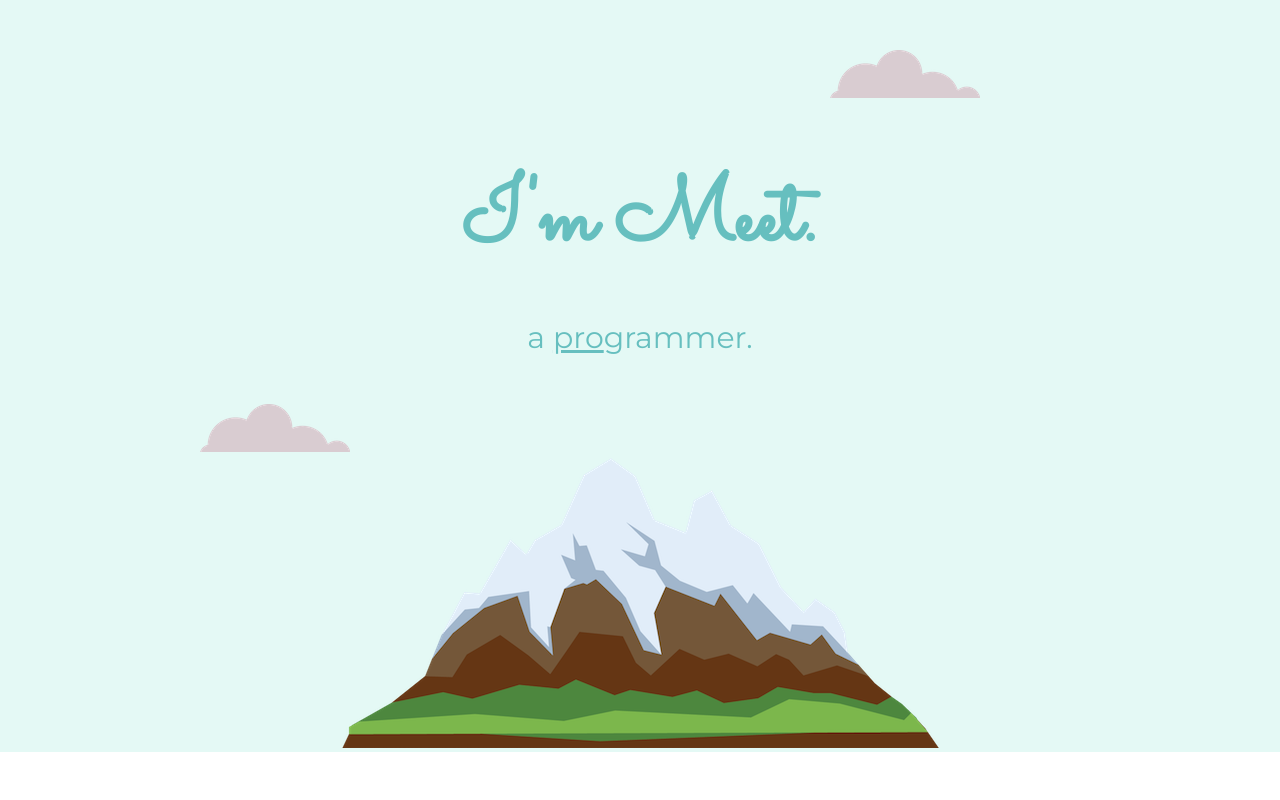
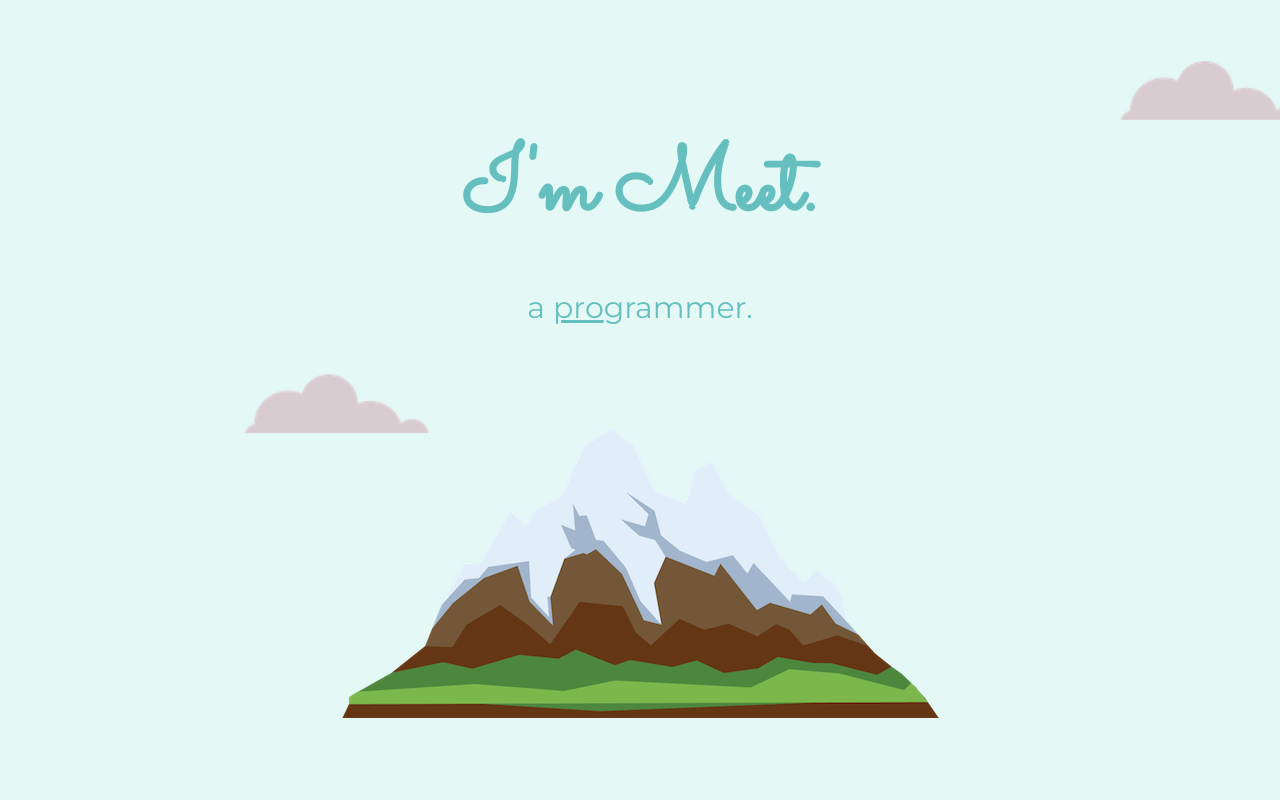
Before and after one commit to meet035/My-Site, a plain HTML site: page index.html in a window 1280 px wide. Shown: the top 800 px of the page. Drawn offline with Linux system fonts and the light colour scheme.

Commit message:
Add files via upload

```diff
--- a/css/style.css
+++ b/css/style.css
@@ -1,12 +1,26 @@
+header{
+  height:100vh;
+  width:100%;
+  background-image: url('cloudbg.png');
+  background-size: cover;
+}
+
 body{
   color: #40514E;
   margin:0;
   text-align: center;
   font-family:'Merriweather', serif;
+  padding:0;
+  perspective: 1px;
+  transform-style: preserve-3d;
+  overflow-y: scroll;
+  overflow-x: hidden;
+
 }
 
 h1{
-  margin: 50px auto 0 auto;
+  margin: 0 auto 0 auto;
+  padding-top: 120px;
   font-size: 90px;
   line-height: 1.6;
   font-family: 'Sacramento', cursive;
@@ -80,15 +94,9 @@ hr{
 }
 
 .bottom-cloud{
-  position:absolute;
-  right:300px;
-  top:50px;
-}
-
-.top-cloud{
   position: absolute;
-  left:200px;
-  bottom:300px;
+  right:100px;
+  top:500px;
 }
 
 .lamp-img{
--- a/index.html
+++ b/index.html
@@ -1,5 +1,6 @@
 <!DOCTYPE html>
 <html lang="en" dir="ltr">
+
 <head>
   <meta charset="utf-8">
   <title>Meet Bhalodia</title>
@@ -7,25 +8,23 @@
   <link rel="stylesheet" href="css/style.css">
   <link rel="icon" href="favicon.ico">
 </head>
+
 <body>
-
-  <div class="top-div">
-    <img class="top-cloud" src="Images/cloud.png" alt="cloud-img">
+  <header id="parallax">
     <h1>I'm Meet.</h1>
     <h2>a <span class="pro">pro</span>grammer.</h2>
-    <img class="bottom-cloud" src="Images/cloud.png" alt="cloud-img">
     <img src="Images/mountain.png" alt="mountain-img">
-  </div>
-
+  </header>
   <div class="middle-div">
-    <div class="profile">
+    <div>
       <img src="Images/CopyPic.png" alt="">
       <h2>Hello.</h2>
       <p class="intro">Organized, Focused and Dedicated Java Aspirant. Aspiring to work in an environment of growth and excellence to grow as a person and professional.</p>
     </div>
+
     <hr>
 
-    <div class="skills">
+    <div>
       <h2>My Skills.</h2>
 
       <div class="skill-row">
@@ -37,7 +36,8 @@
       <div class="skill-row">
         <img class="computer-img" src="Images/computer.png" alt="">
         <h3>Expertise</h3>
-        <p>Hands-on experience in Analysis, Development and Implementation. Solid programming expertise in JAVA, C/C++, Object Oriented analysis/methodologies. Fast learner with creative problem solving skills, good coding and communication skills.</p>
+        <p>Hands-on experience in Analysis, Development and Implementation. Solid programming expertise in JAVA, C/C++, Object Oriented analysis/methodologies. Fast learner with creative problem solving skills, good coding and communication skills.
+        </p>
       </div>
 
     </div>
@@ -58,5 +58,15 @@
     <a class="footer-link" href="https://www.facebook.com/meet.1636">Facebook</a>
     <p class="copyright">© 2019 Meet Bhalodia.</p>
   </div>
+
+  <script>
+    var parallax = document.getElementById("parallax");
+
+    window.addEventListener("scroll", function() {
+      var offset = window.pageYOffset;
+      parallax.style.backgroundPositionY = offset * 0.7 + "px";
+    });
+  </script>
 </body>
+
 </html>
```
Also changed, not shown: css/cloudbg.png (added). Lines whose indentation alone changed are shown as unchanged.
